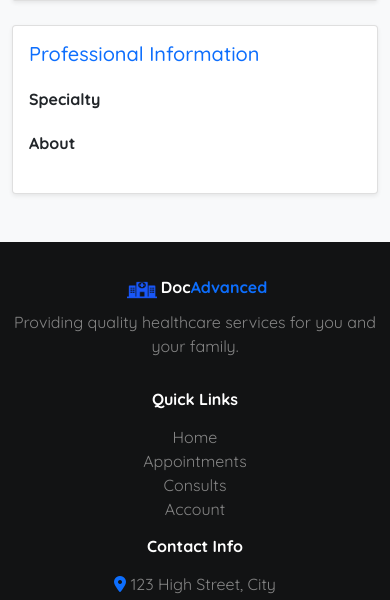
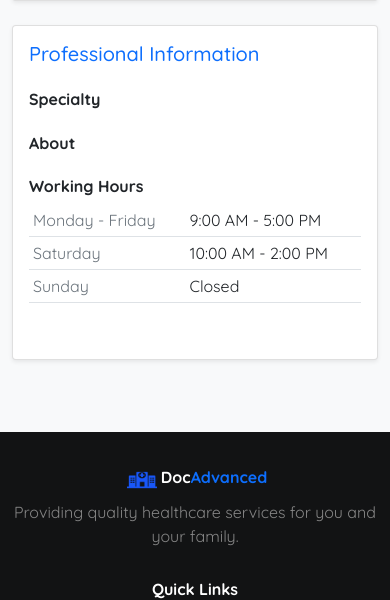
Before and after one commit to Jonatas-01/DocAdvanced, a Django app: template account/templates/accounts/doctor_details.html in a window 390 px wide. Shown: the part 570-1170 px from the top of the page. Run offline with Django 4.2, Linux system fonts and the light colour scheme; the template is opened without the code that fills it, so the values that code supplies are empty; some libraries are stand-ins or nearby versions.

Commit message:
style: add more content to doctor details

```diff
--- a/account/templates/accounts/doctor_details.html
+++ b/account/templates/accounts/doctor_details.html
@@ -19,7 +19,7 @@
     <div class="row">
         <!-- Left Column - Personal Info -->
         <div class="col-md-4 mb-4">
-            <div class="card shadow-sm">
+            <div class="card shadow-sm h-100">
                 <div class="card-body">
                     <div class="text-center mb-4">
                         <div class="avatar-placeholder mb-3">
@@ -51,8 +51,8 @@
         </div>
 
         <!-- Right Column - Professional Info -->
-        <div class="col-md-8">
-            <div class="card shadow-sm">
+        <div class="col-md-8 mb-4">
+            <div class="card shadow-sm h-100">
                 <div class="card-body">
                     <h5 class="text-primary mb-4">Professional Information</h5>
                     <div class="mb-4">
@@ -63,6 +63,27 @@
                         <h6 class="fw-bold">About</h6>
                         <p class="text-justify">{{ details.about }}</p>
                     </div>
+                    <div class="mb-4">
+                        <h6 class="fw-bold">Working Hours</h6>
+                        <div class="table-responsive">
+                            <table class="table table-sm">
+                                <tbody>
+                                    <tr>
+                                        <td class="text-muted">Monday - Friday</td>
+                                        <td>9:00 AM - 5:00 PM</td>
+                                    </tr>
+                                    <tr>
+                                        <td class="text-muted">Saturday</td>
+                                        <td>10:00 AM - 2:00 PM</td>
+                                    </tr>
+                                    <tr>
+                                        <td class="text-muted">Sunday</td>
+                                        <td>Closed</td>
+                                    </tr>
+                                </tbody>
+                            </table>
+                        </div>
+                    </div>
                 </div>
             </div>
         </div>
```
